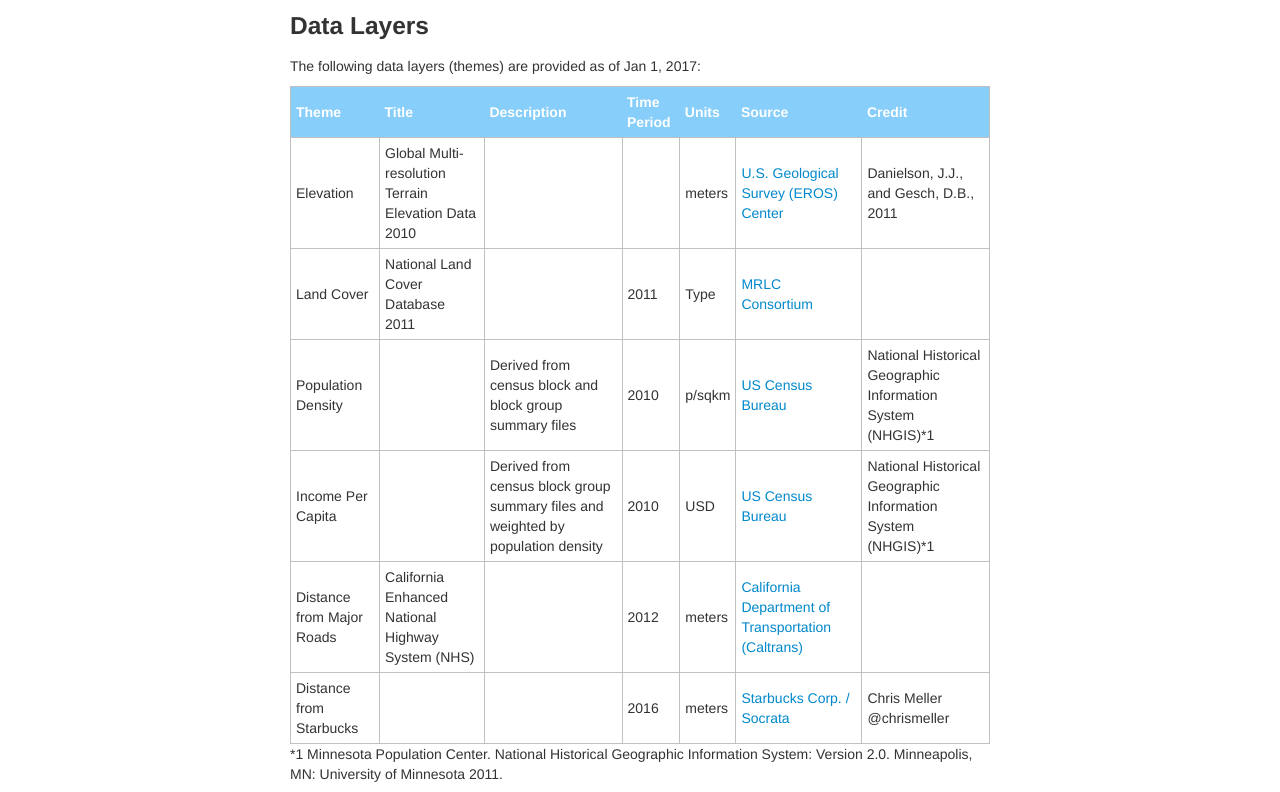
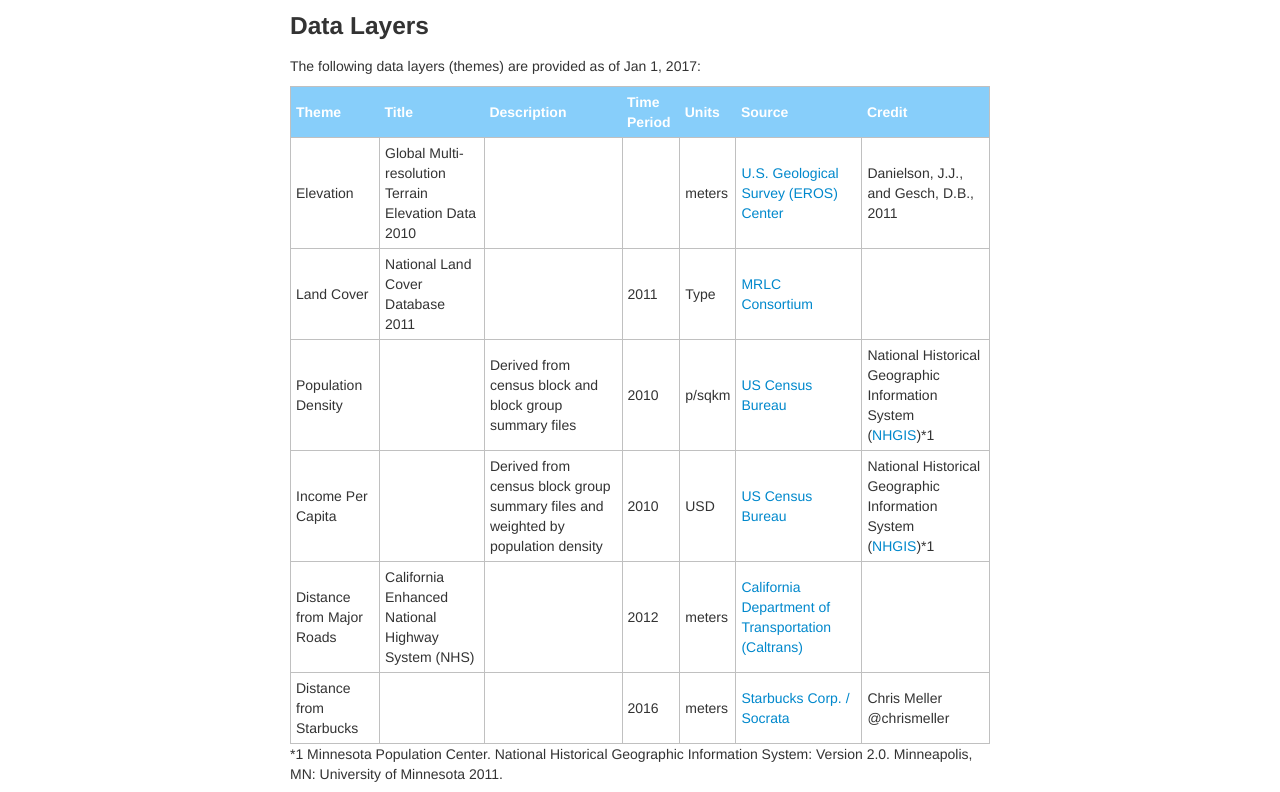
Before and after one commit to rhansson/geotuple, a Jekyll site: the page built from docs/pages/database.md, in a window 1280 px wide. Shown: the part 397-1189 px from the top of the page. Built offline with Jekyll 4.4.1, drawn with Linux system fonts in a browser that asks for light colours; some of the changed lines change nothing that is shown.

Commit message:
external links

```diff
--- a/docs/pages/database.md
+++ b/docs/pages/database.md
@@ -20,9 +20,9 @@
 ----- | ----- | ----------- | ----------- | ----- | ------ | ------
 Elevation | Global Multi-resolution Terrain Elevation Data 2010 | | | meters | [U.S. Geological Survey (EROS) Center](https://lta.cr.usgs.gov/GMTED2010){:target="_blank"} | Danielson, J.J., and Gesch, D.B., 2011
 Land Cover | National Land Cover Database 2011 | | 2011 | Type | [MRLC Consortium](http://www.mrlc.gov/nlcd2011.php){:target="_blank"} |
-Population Density | | Derived from census block and block group summary files | 2010 | p/sqkm | [US Census Bureau](https://www.nhgis.org){:target="_blank"} | National Historical Geographic Information System (NHGIS)*1
-Income Per Capita | | Derived from census block group summary files and weighted by population density | 2010 | USD | [US Census Bureau](https://www.nhgis.org){:target="_blank"} | National Historical Geographic Information System (NHGIS)*1
-Distance from Major Roads | California Enhanced National Highway System (NHS) | | 2012 | meters | [California Department of Transportation (Caltrans)](www.dot.ca.gov/hq/tsip/gis/datalibrary/){:target="_blank"} |
+Population Density | | Derived from census block and block group summary files | 2010 | p/sqkm | [US Census Bureau](http://census.gov/data.html){:target="_blank"} | National Historical Geographic Information System ([NHGIS](https://www.nhgis.org))*1
+Income Per Capita | | Derived from census block group summary files and weighted by population density | 2010 | USD | [US Census Bureau](http://census.gov/data.html){:target="_blank"} | National Historical Geographic Information System ([NHGIS](https://www.nhgis.org))*1
+Distance from Major Roads | California Enhanced National Highway System (NHS) | | 2012 | meters | [California Department of Transportation (Caltrans)](http://www.dot.ca.gov/hq/tsip/gis/datalibrary/){:target="_blank"} |
 Distance from Starbucks | | | 2016 | meters | [Starbucks Corp. / Socrata](https://opendata.socrata.com/Business/All-Starbucks-Locations-in-the-World/xy4y-c4mk){:target="_blank"} | Chris Meller @chrismeller
 
 *1 Minnesota Population Center. National Historical Geographic Information System: Version 2.0. Minneapolis, MN: University of Minnesota 2011.
```
